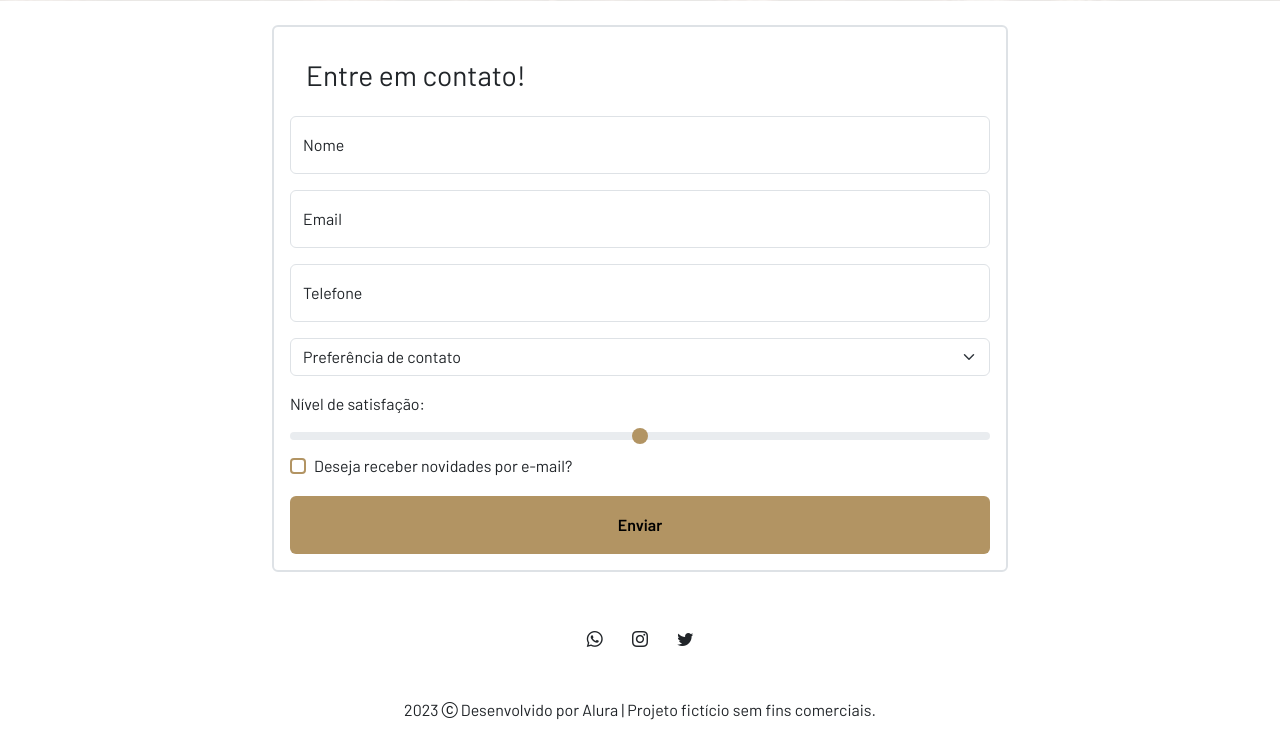
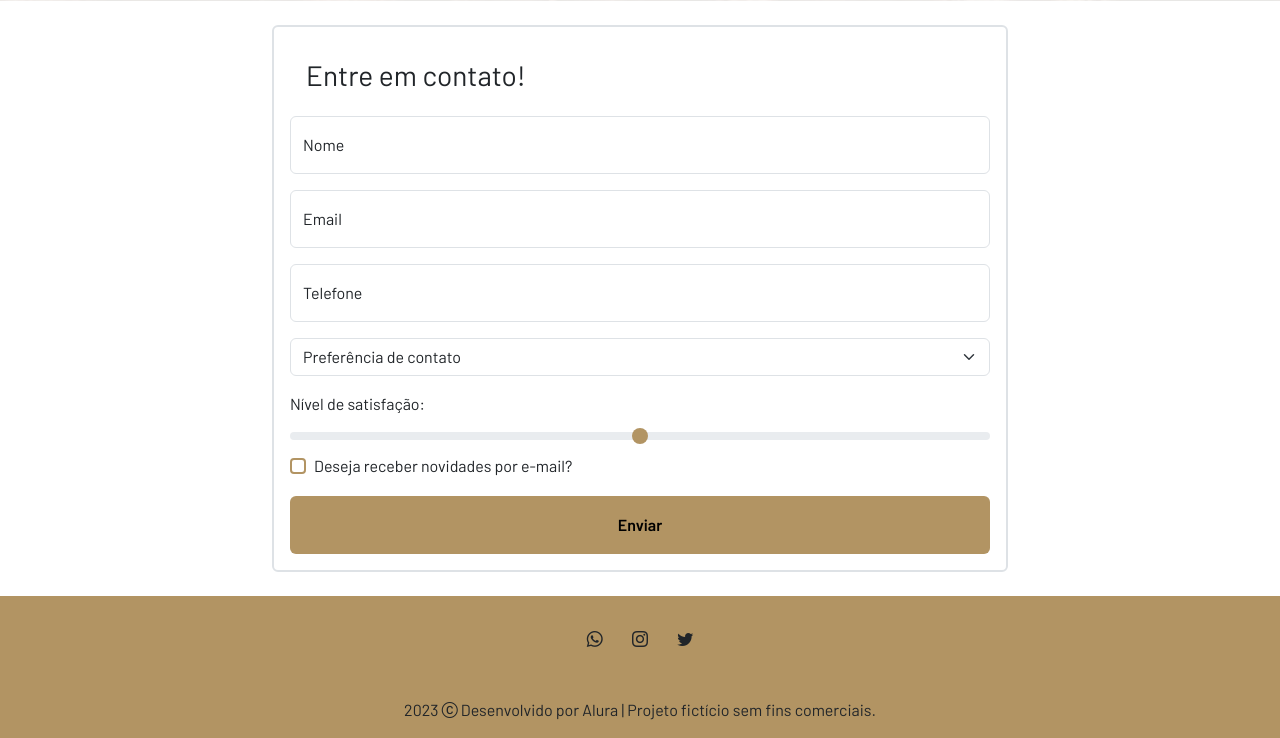
Before and after one commit to CleverssonHames/Serenatto, a plain HTML site: page index.html in a window 1280 px wide. Shown: the part 3875-4613 px from the top of the page. Drawn offline with nearby package versions, Linux system fonts and the light colour scheme.

Commit message:
Padronização cor footer

```diff
--- a/estilos.css
+++ b/estilos.css
@@ -57,6 +57,10 @@ input[type="checkbox"]:focus {
   background-color: var(--marrom-escuro);
 }
 
+.bg-padrao {
+  background-color: var(--marrom-claro);
+}
+
 [data-bs-theme="dark"] {
   color: white;
   .nav-link, .card-body, .offcanvas, .btn {
--- a/index.html
+++ b/index.html
@@ -197,7 +197,7 @@
           </div>
         </div>
       </section>
-      <footer class="text-center">
+      <footer class="text-center bg-padrao">
         <section class="container p-4 pb-0 mb-4">
           <a href="" class="btn"><i class="bi bi-whatsapp"></i></a>
           <a href="" class="btn"><i class="bi bi-instagram"></i></a>
```
